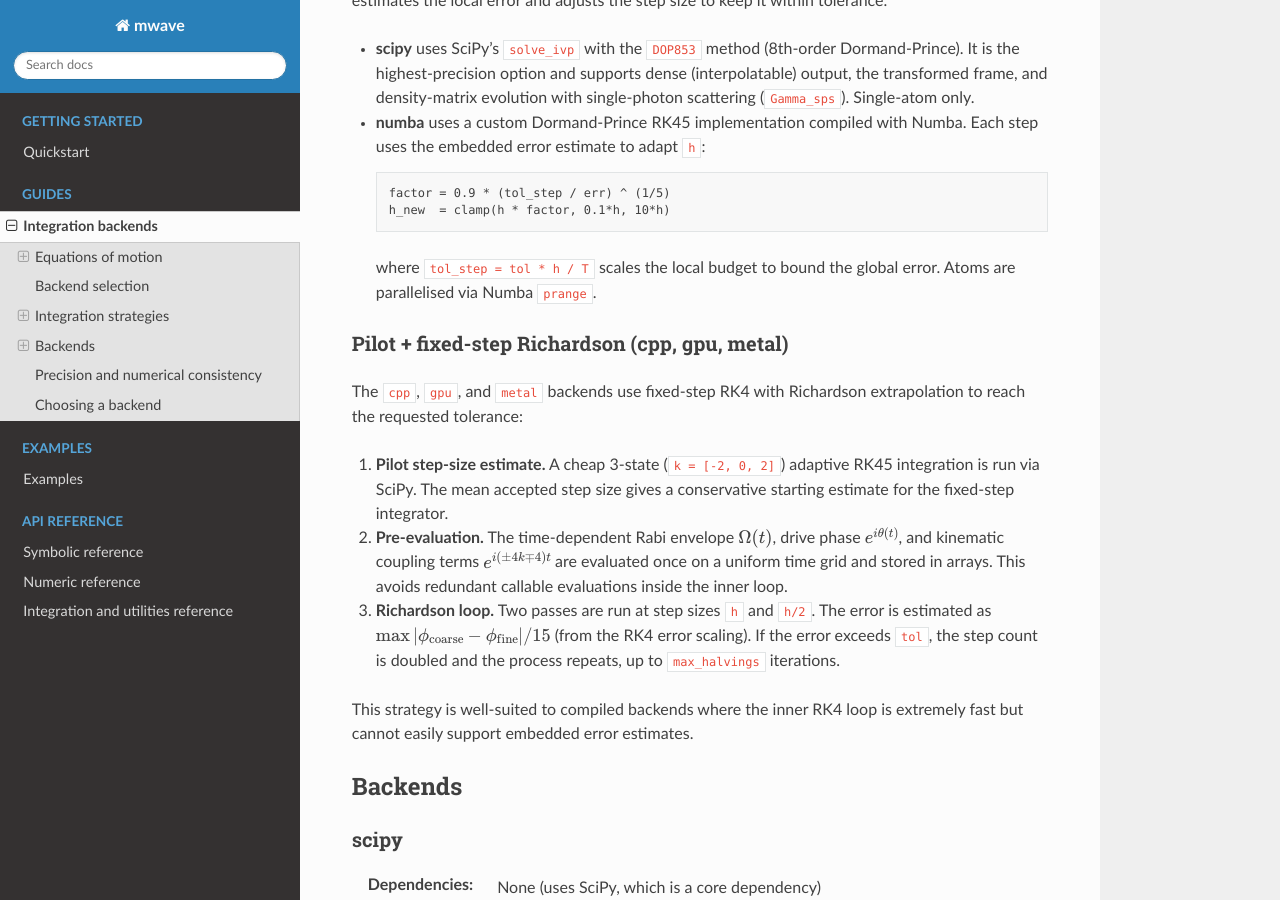
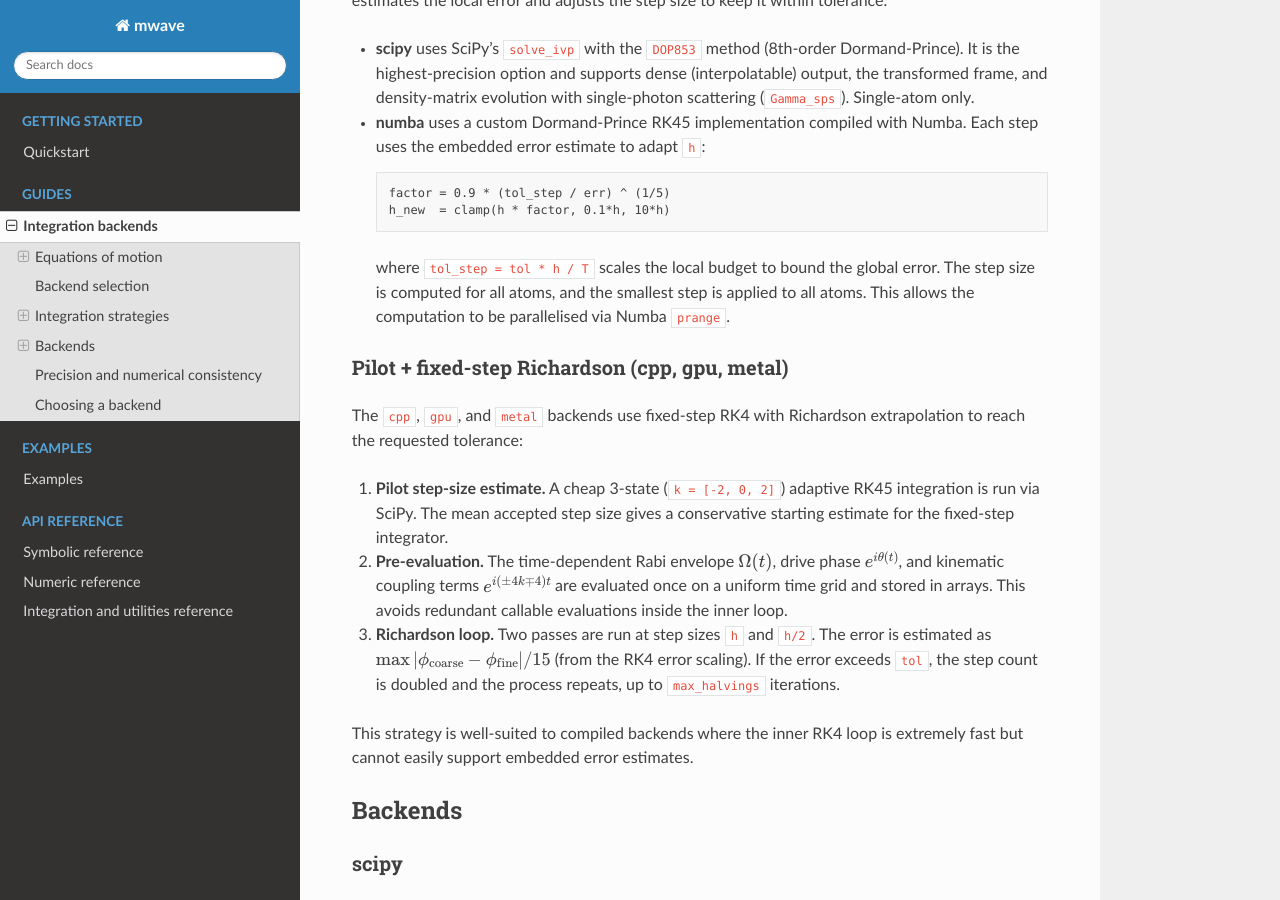
Before and after one commit to jc-roth/mwave, a Sphinx documentation site: the page built from docs/backends.rst, in a window 1280 px wide and 900 px high, scrolled down 2150 px. Built offline with Sphinx 7.4.7 and the Read the Docs theme 3.1.0, drawn with Linux system fonts in a browser that asks for light colours; pages that are not in the unit, such as notebooks, are missing from menus.

Commit message:
updated backends

```diff
--- a/docs/backends.rst
+++ b/docs/backends.rst
@@ -79,7 +79,7 @@ The ``scipy`` and ``numba`` backends use adaptive step-size control. At each ste
      factor = 0.9 * (tol_step / err) ^ (1/5)
      h_new  = clamp(h * factor, 0.1*h, 10*h)
 
-  where ``tol_step = tol * h / T`` scales the local budget to bound the global error. Atoms are parallelised via Numba ``prange``.
+  where ``tol_step = tol * h / T`` scales the local budget to bound the global error. The step size is computed for all atoms, and the smallest step is applied to all atoms. This allows the computation to be parallelised via Numba ``prange``.
 
 Pilot + fixed-step Richardson (cpp, gpu, metal)
 ------------------------------------------------
```
